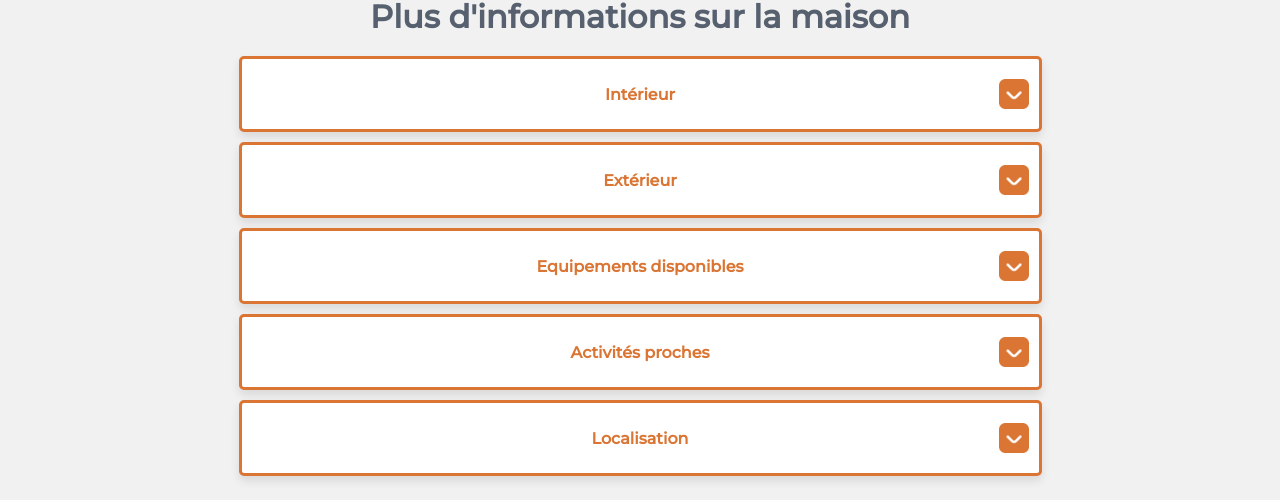
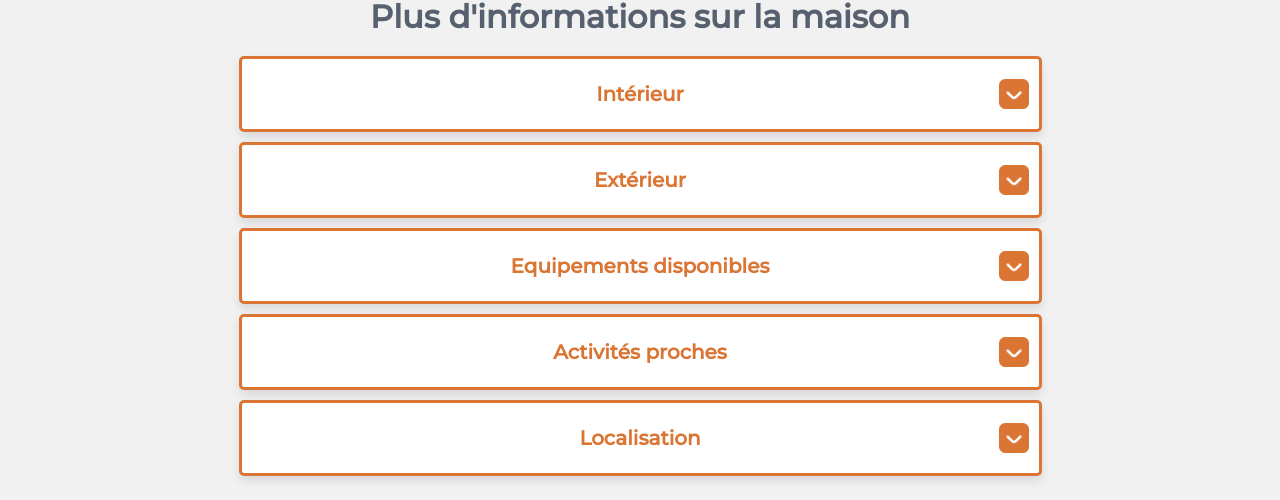
Before and after one commit to JeremyPromsy/lafamicale, a React (Create React App) app in the folder my-app/: page /#/informations in a window 1280 px wide. Shown: the part 138-638 px from the top of the page. Built offline with nearby package versions, Linux system fonts and the light colour scheme.

Commit message:
Ajustement

```diff
--- a/my-app/src/pages/Informations.jsx
+++ b/my-app/src/pages/Informations.jsx
@@ -9,11 +9,49 @@ function Infos () {
                     <h1>Plus d'informations sur la maison</h1>
                 </div>
                 <div className="contentDescription">
-                    <Description className="desc desc1" title = {"Intérieur"} content ={"Maison de "} />
-                    <Description className="desc desc2" title = {"Extérieur"} content = {"La bienveillance fait partie des valeurs fondatrices de Kasa. Tout comportement discriminatoire ou de perturbation du voisinage entraînera une exclusion de notre plateforme."} />
-                    <Description className="desc desc3" title = {"Equipements disponibles"} content = {"Nos équipes se tiennent à votre disposition pour vous fournir une expérience parfaite. N'hésitez pas à nous contacter si vous avez la moindre question."} />
-                    <Description className="desc desc4" title = {"Activités proches"} content = {"La sécurité est la priorité de Kasa. Aussi bien pour nos hôtes que pour les voyageurs, chaque logement correspond aux critères de sécurité établis par nos services. En laissant une note aussi bien à l'hôte qu'au locataire, cela permet à nos équipes de vérifier que les standards sont bien respectés. Nous organisons également des ateliers sur la sécurité domestique pour nos hôtes."} />
-                    <Description className="desc desc5" title = {"Localisation"} content = {"La sécurité est la priorité de Kasa. Aussi bien pour nos hôtes que pour les voyageurs, chaque logement correspond aux critères de sécurité établis par nos services. En laissant une note aussi bien à l'hôte qu'au locataire, cela permet à nos équipes de vérifier que les standards sont bien respectés. Nous organisons également des ateliers sur la sécurité domestique pour nos hôtes."} />
+                    <Description className="desc desc1" title = {"Intérieur"}
+                    content ={
+                    <p>Maison de 110m2
+                    <br></br>3 chambres dont une suite parentale avec sa baignoire
+                    <br></br>Un salon-salle à manger
+                    <br></br>Grande cuisine
+                    <br></br>Une salle d'eau
+                    <br></br>Toilettes séparées
+                    </p>
+                    } />
+                    <Description className="desc desc2" title = {"Extérieur"}
+                    content ={
+                    <p>Deux terrasses, une attenante à la chambre parentale
+                    <br></br>Une pergola
+                    <br></br>Une douche extérieur
+                    <br></br>Un terrain de pétanque
+                    <br></br>Parking plusieurs places de véhicule
+                    </p>
+                    } />
+                    <Description className="desc desc3" title = {"Equipements disponibles"}
+                    content ={
+                    <p>Barbecue disponible
+                    <br></br>Vélos mis à disposition
+                    <br></br>Boules de pétanque
+                    </p>
+                    } />
+                    <Description className="desc desc4" title = {"Activités proches"}
+                    content ={
+                    <p>Plage à 15 minutes à pied
+                    <br></br>Ecoles de surf à proximité
+                    <br></br>Loueurs de vélo à proximité
+                    <br></br>Restaurants à 5 minutes à pied
+                    <br></br>Port des salines à 10 minutes à pied
+                    </p>
+                    } />
+                    <Description className="desc desc5" title = {"Localisation"}
+                    content ={
+                    <p>La maison est située à Grand-Village-Plage, sur l'île d'Oléron
+                    <br></br>Situé entre Dolus et Saint-Trojan
+                    <br></br>Proche des plages
+                    <br></br>Supermarché proche
+                    </p>
+                    } />
                 </div>
                 <div className="carteGoogle">
                     <div className="contactGoogle">
--- a/my-app/src/styles/description.css
+++ b/my-app/src/styles/description.css
@@ -3,12 +3,13 @@
     border-radius: 5px;
     color: white;
     margin-top: -10px;
-    padding: 20px;
-    font-size: 14px;
+    padding: 20px 20px 4px 20px;
+    font-size: 16px;
     position: relative;
     z-index: 1;
     width: 760px;
-    text-align: justify;
+    text-align: center;
+    line-height: 25px;
 }
 
 /*.collapseFermé ul {
@@ -45,7 +46,7 @@
 }
 
 .container h3 {
-    font-size: 16px;
+    font-size: 20px;
     text-align: center;
     flex: 1;
     padding-left: 40px;
```
